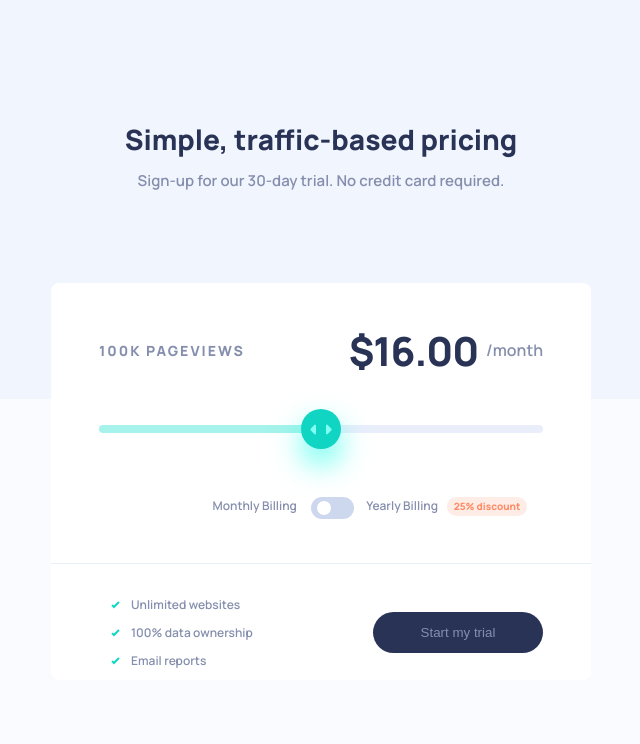
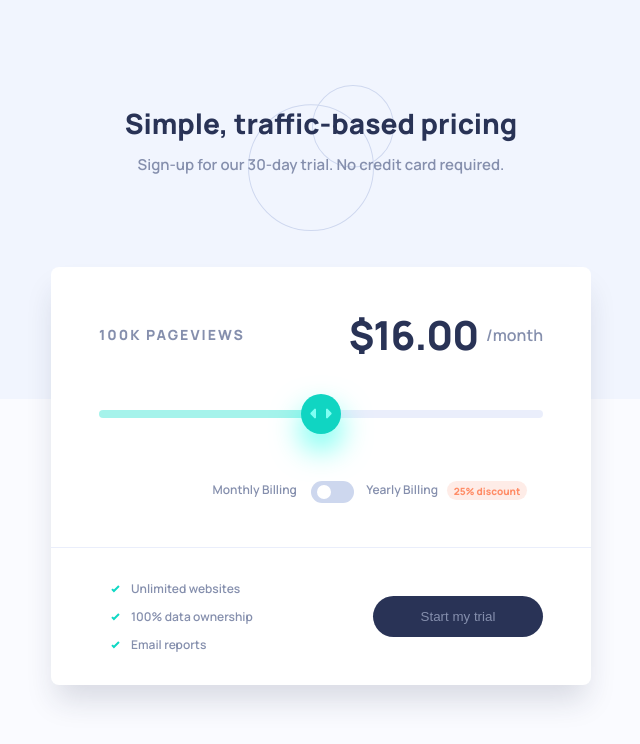
Before and after one commit to olppaemi/interactive-pricing-component, a website: page index.html in a window 1280 px wide. Shown: the whole page, without its empty margins (319-959 px from the left). Drawn offline with Linux system fonts and the light colour scheme.

Commit message:
fix: add box-shadow and circle pattern

```diff
--- a/index.html
+++ b/index.html
@@ -17,15 +17,15 @@
   <div class="container">
     <header>
       <h1>Simple, traffic-based pricing</h1>
-      <h2>Sign-up for our 30-day trial. No credit card required.</h2>
+      <h2><span>Sign-up for our 30-day trial.</span> <span>No credit card required.</span></h2>
     </header>
     <main>
       <div class="wrapper">
-        <div class="pageviews-and-price">
+        <label class="pageviews-and-price">
           <div class="pageviews"><span class="views">100k</span> Pageviews</div>
           <div class="price"><span class="dollars">$16.00</span> / <span class="interval">month</span></div>
           <input class="slider" id="slider" type="range" min="-2" max="2" value="0" />
-        </div>
+        </label>
 
         <div class="select-billing">
           <span>Monthly Billing</span>
--- a/src/scss/foundation/boilerplate.scss
+++ b/src/scss/foundation/boilerplate.scss
@@ -1,3 +1,5 @@
+@use '../foundation/colors' as *;
+
 html {
 	font-size: 100%;
 	box-sizing: border-box;
@@ -13,6 +15,7 @@ html {
 
 body {
 	font-family: "Manrope", sans-serif;
+	background: $main-background;
 }
 
 ul,
--- a/src/scss/foundation/colors.scss
+++ b/src/scss/foundation/colors.scss
@@ -14,6 +14,8 @@
 	--dark-desaturated-blue: hsl(227, 35%, 25%);
 }
 
+$main-background: var(--very-pale-blue);
+
 $full-slider-bar: var(--soft-cyan);
 $empty-slider-bar: var(--light-grayish-blue);
 $slider-background: var(--strong-cyan);
@@ -24,7 +26,6 @@ $discount-background: var(--light-grayish-red);
 $discount-text: var(--light-red);
 $cta-text: var(--pale-blue);
 $pricing-component-background: var(--white);
-$main-background: var(--very-pale-blue);
 $toggle-background: var(--light-grayish-blue2);
 $toggle-background-checked: var(--blue-lagoon);
 $text-gray-blue: var(--grayish-blue);
--- a/src/scss/layout/container.scss
+++ b/src/scss/layout/container.scss
@@ -2,13 +2,18 @@
 @use '../util' as *;
 
 .container {
-  background: top / contain no-repeat url(/images/bg-pattern.svg), $main-background;
+  background: top 13% center / rem(146) rem(146) no-repeat url(/images/pattern-circles.svg),
+    top / contain no-repeat url(/images/bg-pattern.svg), $main-background;
 
   @include breakpoint(medium) {
     min-height: 100vh;
     display: flex;
     flex-direction: column;
-    justify-content: center;
     align-items: center;
   }
+
+  @include breakpoint-down(medium) {
+    background: top 10% center / rem(146) rem(146) no-repeat url(/images/pattern-circles.svg),
+      top / 100% rem(425) no-repeat url(/images/bg-pattern.svg), $main-background;
+  }
 }
--- a/src/scss/layout/header.scss
+++ b/src/scss/layout/header.scss
@@ -1,13 +1,18 @@
 @use '../util' as *;
 
 header {
-  height: rem(70);
-  display: flex;
-  flex-direction: column;
-  justify-content: center;
-  align-items: center;
   text-align: center;
-  margin-bottom: rem(92);
+  padding-top: rem(104);
+  padding-bottom: rem(92);
+
+  @include breakpoint-down(medium) {
+    padding-top: rem(89);
+    padding-bottom: rem(64);
+
+    span {
+      display: block;
+    }
+  }
 
   h1 {
     margin-bottom: rem(12);
@@ -16,10 +21,4 @@ header {
       margin-bottom: rem(8);
     }
   }
-
-  @include breakpoint-down(medium) {
-    height: rem(81);
-    padding-top: rem(89);
-    margin-bottom: rem(64);
-  }
 }
--- a/src/scss/layout/main.scss
+++ b/src/scss/layout/main.scss
@@ -4,10 +4,10 @@
 
 main {
   width: rem(540);
-  height: rem(397);
   background: $pricing-component-background;
   border-radius: rem(8);
   padding-top: rem(40);
+  box-shadow: 0 rem(20) rem(30) rem(-5) hsla(231, 36%, 21%, 0.152);
 
   @include breakpoint-down(medium) {
     width: percentage(math.div(327, 375));
```
Also changed, not shown: dist/style.css.
